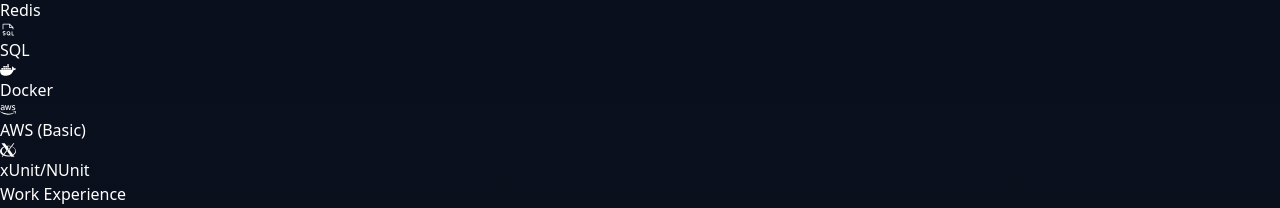
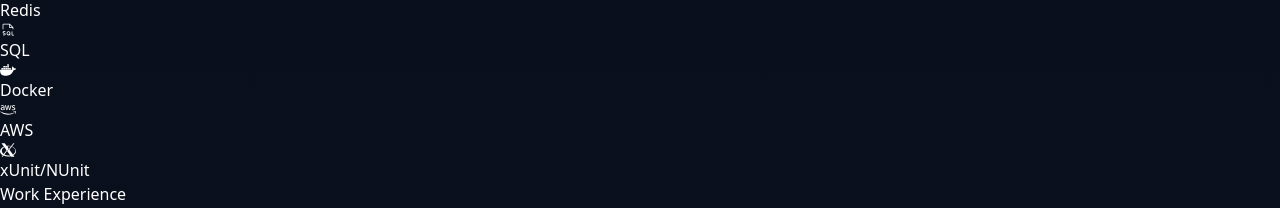
Before and after one commit to ctru0009/portfolio, a React (Vite) app: page / in a window 1280 px wide. Shown: the part 3374-3582 px from the top of the page. Built offline with nearby package versions, Linux system fonts and the light colour scheme.

Commit message:
Refine AWS skill representation in Skills component for improved clarity

```diff
--- a/src/components/skills/Skills.tsx
+++ b/src/components/skills/Skills.tsx
@@ -50,7 +50,7 @@
     },
     { name: "Docker", icon: <SiDocker className="text-4xl text-[#2496ED]" /> },
     {
-      name: "AWS (Basic)",
+      name: "AWS",
       icon: <FaAws className="text-4xl text-[#FF9900]" />,
     },
     {
```
